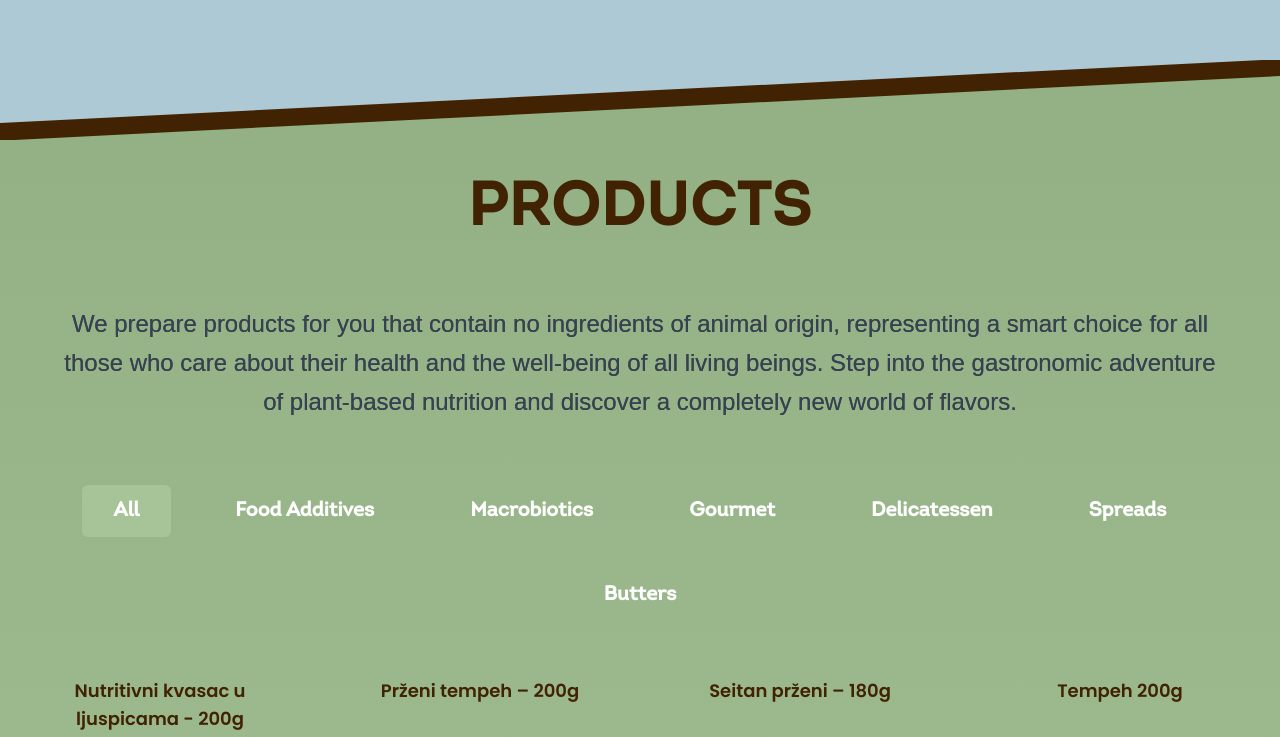
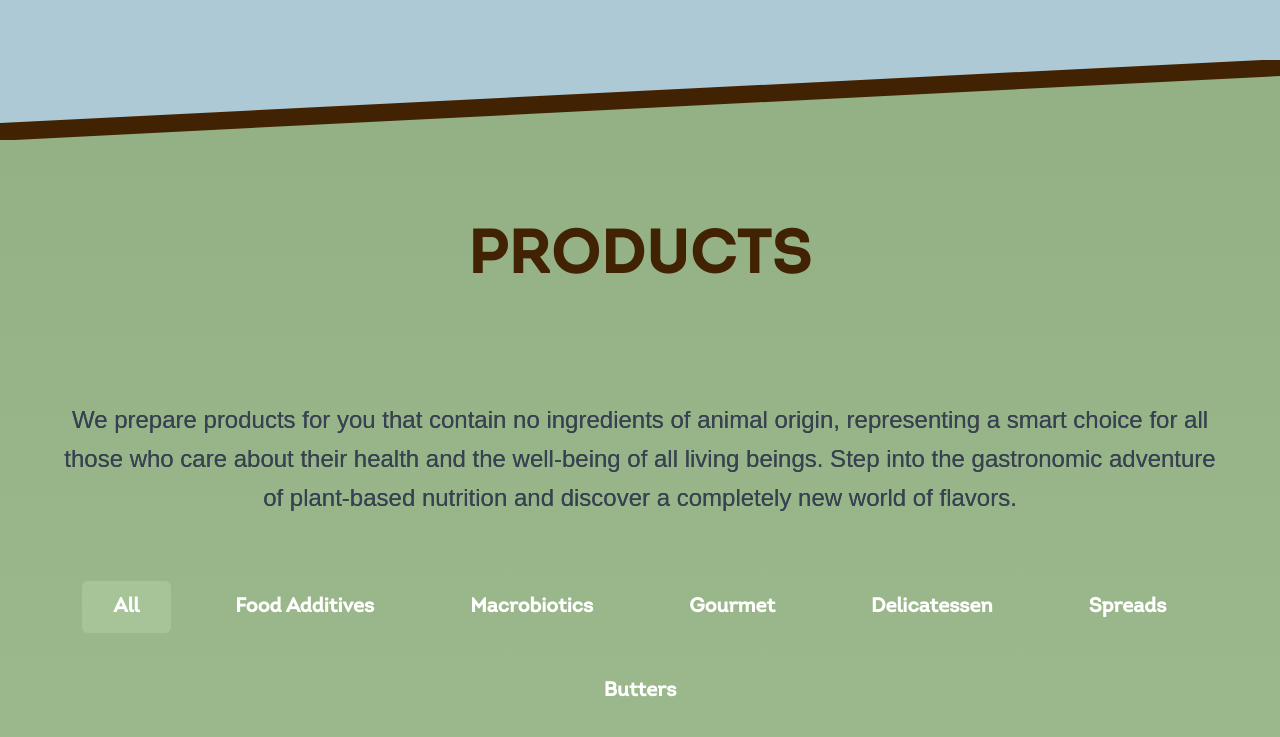
Before and after one commit to nikolabulatovic/geniefood, a Next.js app: page /en in a window 1280 px wide. Shown: the part 820-1557 px from the top of the page. Built offline with nearby package versions, Linux system fonts and the light colour scheme.

Commit message:
fix(SectionHeading): set positioning such that when section is scrolled into view, the heading is visible

```diff
--- a/src/components/SectionHeading.tsx
+++ b/src/components/SectionHeading.tsx
@@ -19,7 +19,7 @@ const titleColorMap = {
 const SectionHeading = ({ title, className = '' }: SectionHeadingProps) => {
   return (
     <motion.h2
-      className={`text-6xl text-secondary uppercase my-6 flex items-center group font-intro font-bold ${className}`}
+      className={`relative pt-24 -top-12 text-6xl text-secondary uppercase my-6 flex items-center group font-intro font-bold ${className}`}
       initial={{ opacity: 0, y: 20 }}
       whileInView={{ opacity: 1, y: 0 }}
       viewport={{ once: true }}
```
